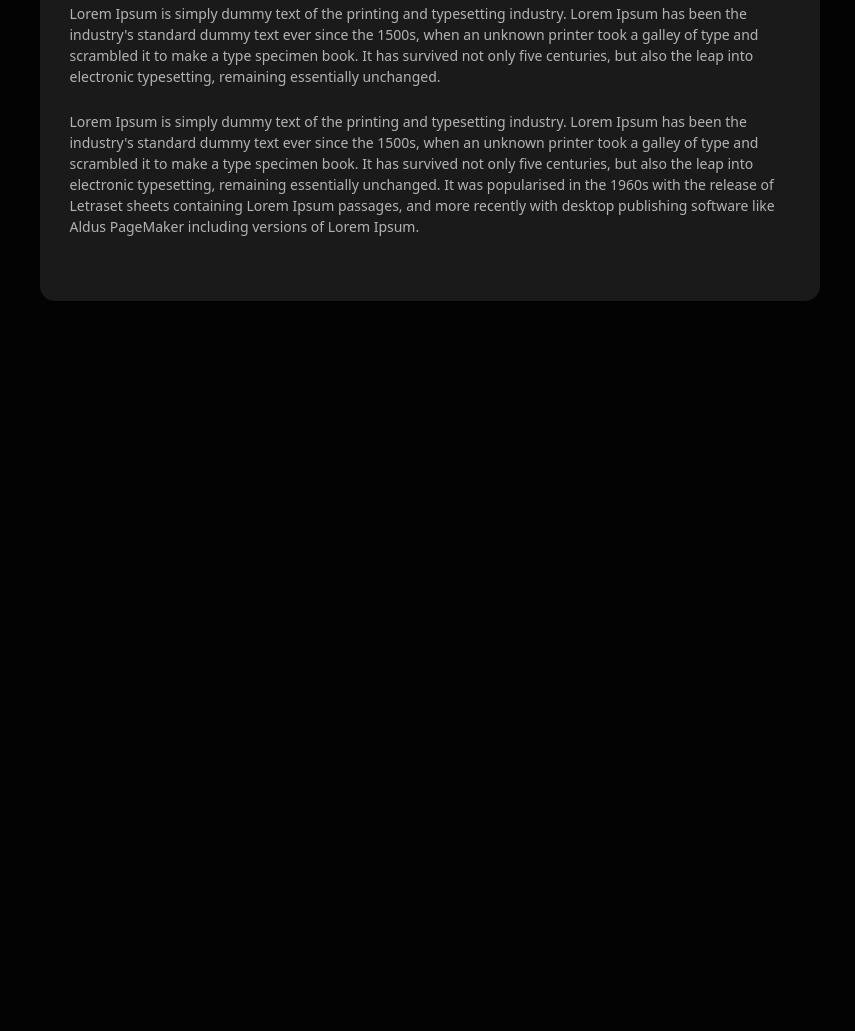
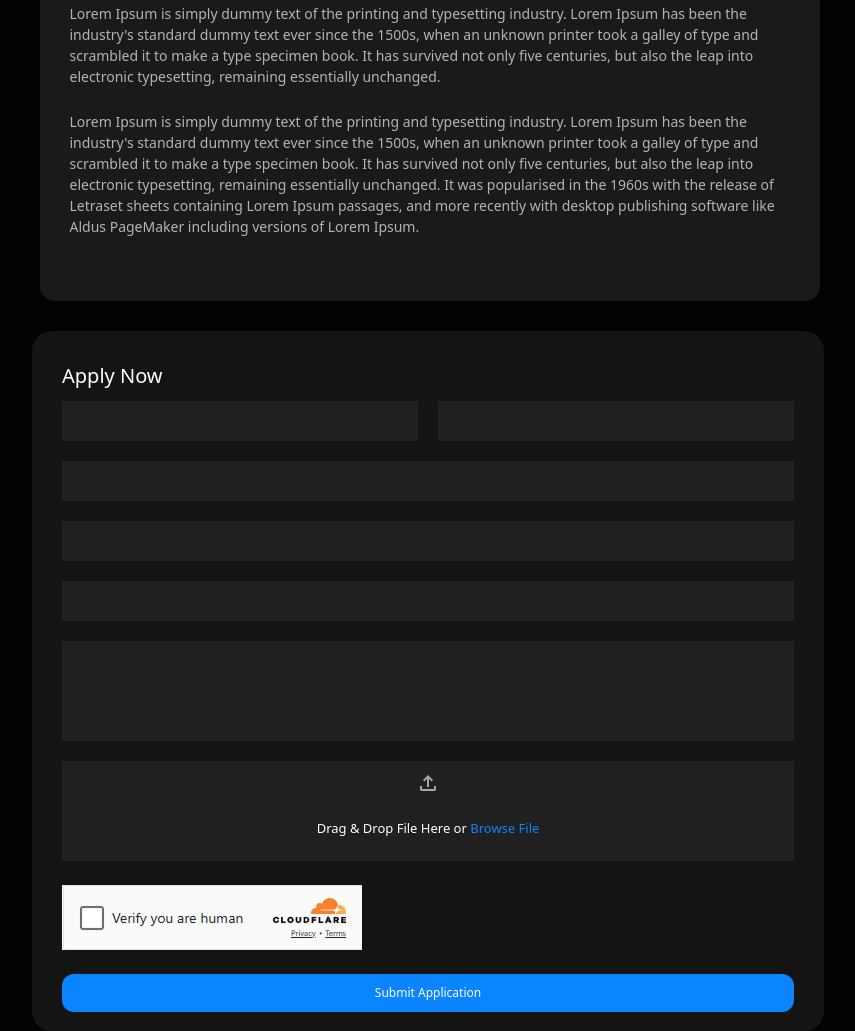
Before and after one commit to gafurovsaidjafar090909-hash/day18exam, a website: page src/index4.html in a window 1280 px wide. Shown: the part 1733-2764 px from the top of the page, without its empty margins (8-863 px from the left). Before the commit the page ends 2034 px from the top, so only its background shows below. Drawn offline with Linux system fonts and the light colour scheme.

Commit message:
section3

```diff
--- a/src/index4.html
+++ b/src/index4.html
@@ -127,6 +127,42 @@
     </div>
     </div>
 
+<div class="max-w-[1200px] m-auto">
+
+    <div class="bg-[#141414]  h-[700px]  lg:w-[66%] w-[100%] rounded-[20px] mt-[30px] p-[30px]  ">
+
+        <h1 class="text-[white] text-[20px]">Apply Now</h1>
+
+        <form class="flex gap-[20px] mt-[10px]" action="">
+            <input class="bg-[#FFFFFF0D] h-[40px] w-[50%]" type="text" name="" id="">
+            <input class="bg-[#FFFFFF0D] h-[40px] w-[50%]" type="text" name="" id="">
+        </form>
+          <form class="flex gap-[20px] mt-[20px]" action="">
+            <input class="bg-[#FFFFFF0D] h-[40px] w-[100%]" type="text" name="" id="">
+        </form>
+        <form class="flex gap-[20px] mt-[20px]" action="">
+            <input class="bg-[#FFFFFF0D] h-[40px] w-[100%]" type="text" name="" id="">
+        </form>
+        <form class="flex gap-[20px] mt-[20px]" action="">
+            <input class="bg-[#FFFFFF0D] h-[40px] w-[100%]" type="text" name="" id="">
+        </form>
+
+           <form class="flex gap-[20px] mt-[20px]" action="">
+            <input class="bg-[#FFFFFF0D] h-[100px] w-[100%]" type="text" name="" id="">
+        </form>
+
+        <div class="bg-[#FFFFFF0D] h-[100px] w-[100%] mt-[20px]">
+            <img class="m-auto pt-[10px]" src="./img/material-symbols_upload.png" alt=""> <br>
+            <p class="text-[13px] text-center text-white">Drag & Drop File Here or <span class="text-[#0A84FF]">Browse File</span></p>
+        </div> <br>
+        <img src="./img/image 8.png" alt=""> <br>
+        <p class="bg-[#0A84FF] text-white p-[10px] text-[12px] text-center rounded-[12px]">Submit Application</p>
+    </div>
+
+    </div>
+
+
+
 
 
 
```
Also changed, not shown: src/img/image 8.png (added), src/img/material-symbols_upload.png (added), src/output.css.
